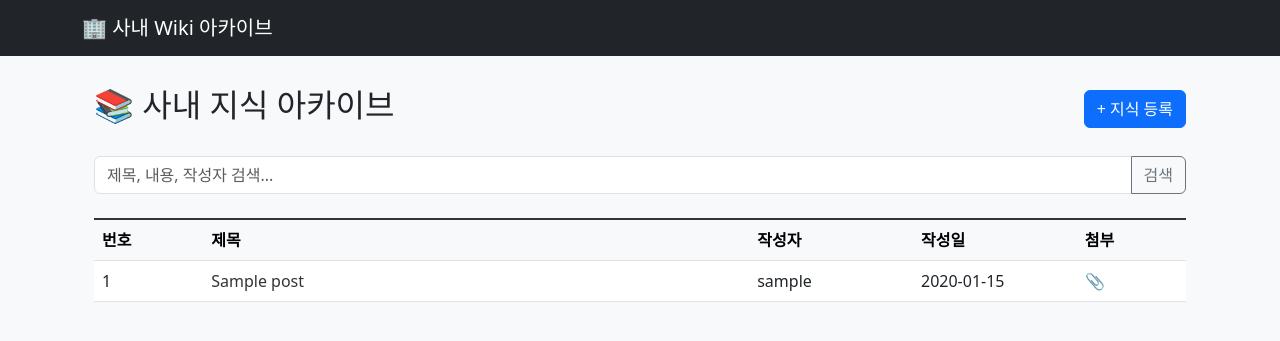
After one commit to woonerb/company-wiki, a Django app: page / in a window 1280 px wide. The commit adds this page. Shown: the top 341 px of the page. Run offline with Django 5.2, Linux system fonts and the light colour scheme; tables that the repository leaves empty hold one stand-in row (values such as "Sample post").

```diff
--- a/config/settings.py
+++ b/config/settings.py
@@ -81,10 +81,11 @@
 TEMPLATES = [
     {
         'BACKEND': 'django.template.backends.django.DjangoTemplates',
-        'DIRS': [],
-        'APP_DIRS': True,
+        'DIRS': [os.path.join(BASE_DIR, 'templates')], # 공통 템플릿 경로 추가 (선택사항)
+        'APP_DIRS': True, # 이 옵션이 True면 각 앱 폴더의 templates를 찾습니다.
         'OPTIONS': {
             'context_processors': [
+                'django.template.context_processors.debug',
                 'django.template.context_processors.request',
                 'django.contrib.auth.context_processors.auth',
                 'django.contrib.messages.context_processors.messages',
@@ -92,7 +93,6 @@
         },
     },
 ]
-
 WSGI_APPLICATION = 'config.wsgi.application'
 
 
--- a/wiki/models.py
+++ b/wiki/models.py
@@ -18,3 +18,9 @@
 
     def __str__(self):
         return self.title
+
+
+class PostImage(models.Model):
+    post = models.ForeignKey(Post, on_delete=models.CASCADE, related_name='images', null=True, blank=True)
+    image = models.ImageField(upload_to='wiki/post_images/%Y/%m/%d/')
+    created_at = models.DateTimeField(auto_now_add=True)
--- /dev/null
+++ b/wiki/templates/wiki/base.html
@@ -0,0 +1,27 @@
+<!DOCTYPE html>
+<html lang="ko">
+<head>
+    <meta charset="UTF-8">
+    <meta name="viewport" content="width=device-width, initial-scale=1.0">
+    <title>사내 지식 위키</title>
+    <link href="https://cdn.jsdelivr.net/npm/bootstrap@5.3.0/dist/css/bootstrap.min.css" rel="stylesheet">
+    <style>
+        body { background-color: #f8f9fa; }
+        .navbar { margin-bottom: 30px; }
+    </style>
+</head>
+<body>
+    <nav class="navbar navbar-dark bg-dark">
+        <div class="container">
+            <a class="navbar-brand" href="{% url 'post_list' %}">🏢 사내 Wiki 아카이브</a>
+        </div>
+    </nav>
+
+    <div class="container">
+        {% block content %}
+        {% endblock %}
+    </div>
+
+    <script src="https://cdn.jsdelivr.net/npm/bootstrap@5.3.0/dist/js/bootstrap.bundle.min.js"></script>
+</body>
+</html>
--- a/wiki/templates/wiki/list.html
+++ b/wiki/templates/wiki/list.html
@@ -1,4 +1,4 @@
-{% extends "base.html" %}
+{% extends "wiki/base.html" %}
 {% block content %}
 <div class="container" style="margin-top: 30px;">
     <div class="d-flex justify-content-between align-items-center mb-4">
--- a/wiki/urls.py
+++ b/wiki/urls.py
@@ -5,4 +5,5 @@
     path('', views.post_list, name='post_list'),
     path('write/', views.post_create, name='post_create'),
     path('post/<int:pk>/', views.post_detail, name='post_detail'),
+    path('upload-image/', views.image_upload, name='image_upload'),
 ]
--- a/wiki/views.py
+++ b/wiki/views.py
@@ -3,6 +3,8 @@
 from django.http import JsonResponse
 from .models import Post
 from django.contrib.auth.decorators import login_required
+from django.views.decorators.csrf import csrf_exempt
+from .models import PostImage
 
 @login_required
 def post_create(request):
@@ -40,3 +42,13 @@
 
     return render(request, 'wiki/list.html', {'posts': posts, 'query': query})
 #################################################################################
+
+
+@csrf_exempt # 에디터의 비동기 업로드를 위해 임시 허용
+def image_upload(request):
+    if request.method == 'POST' and request.FILES.get('image'):
+        img_file = request.FILES['image']
+        img_instance = PostImage.objects.create(image=img_file)
+        # 저장된 이미지의 절대 경로를 리턴
+        return JsonResponse({'url': img_instance.image.url})
+    return JsonResponse({'error': 'Invalid request'}, status=400)
```
Also changed, not shown: wiki/templates/wiki/editor.html (+53 -2 lines), wiki/migrations/0001_initial.py (added), wiki/migrations/0002_postimage.py (added).
